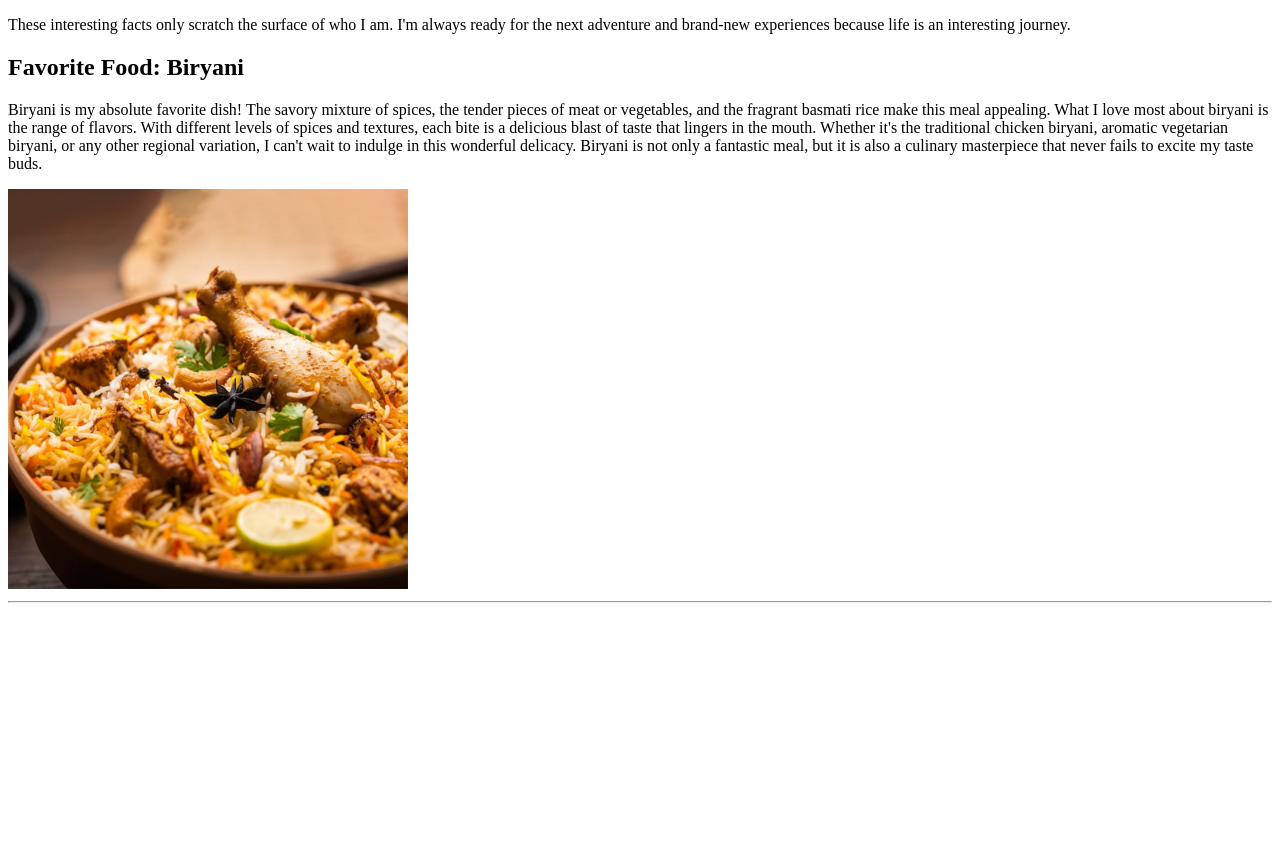
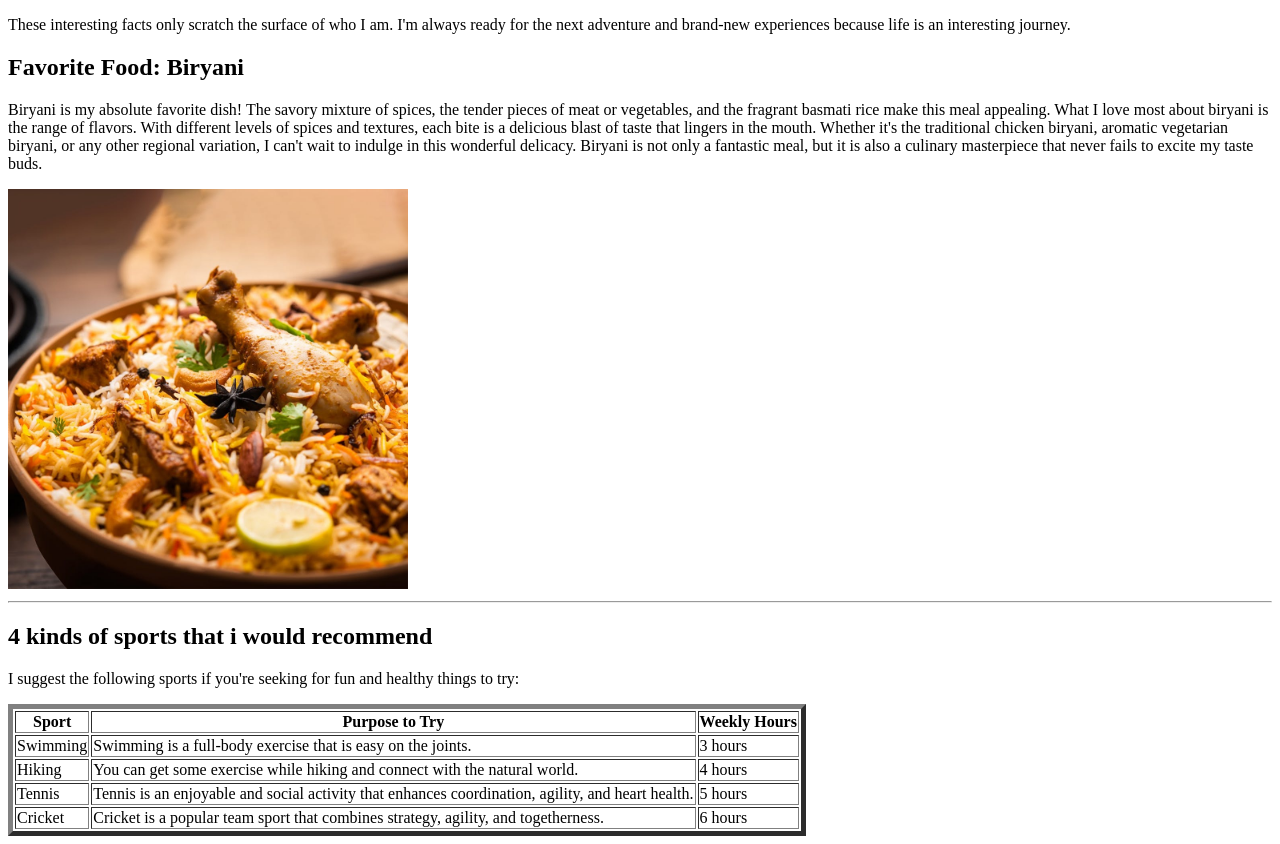
Before and after one commit to 44-563-WebApps-F23/44563-webapps-f23-assignment3-sai000teja007, a plain HTML site: page mystats.html in a window 1280 px wide. Before the commit the page ends 800 px from the top, so only its background shows below. Drawn offline with Linux system fonts and the light colour scheme.

Commit message:
Update mystats.html

```diff
--- a/mystats.html
+++ b/mystats.html
@@ -19,6 +19,41 @@
 
         <img src="biryani.png" height="400" width="400">
         <hr>
+        <h2>4 kinds of sports that i
+            would recommend</h2>
+            <p>I suggest the following sports if you're seeking for fun and healthy things to try:
+            </p>
+            <table border="5.5">
+                <thead>
+                    <tr>
+                        <th>Sport</th>
+                        <th>Purpose to Try</th>
+                        <th>Weekly Hours</th>
+                    </tr>
+                </thead>
+                <tbody>
+                    <tr>
+                        <td>Swimming</td>
+                        <td>Swimming is a full-body exercise that is easy on the joints. </td>
+                        <td>3 hours</td>
+                    </tr>
+                    <tr>
+                        <td>Hiking</td>
+                        <td>You can get some exercise while hiking and connect with the natural world. </td>
+                        <td>4 hours</td>
+                    </tr>
+                    <tr>
+                        <td>Tennis</td>
+                        <td>Tennis is an enjoyable and social activity that enhances coordination, agility, and heart health. </td>
+                        <td>5 hours</td>
+                    </tr>
+                    <tr>
+                        <td>Cricket</td>
+                        <td>Cricket is a popular team sport that combines strategy, agility, and togetherness. </td>
+                        <td>6 hours</td>
+                    </tr>
+                </tbody>
+            </table>
 
 
 
```
